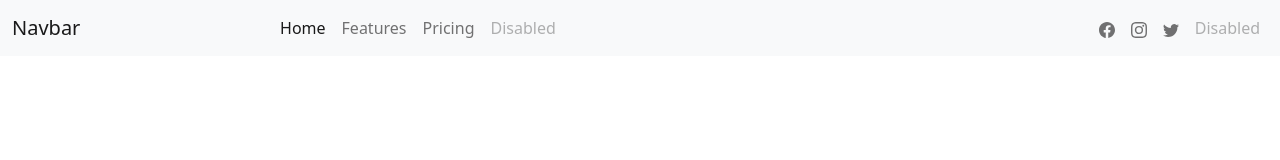
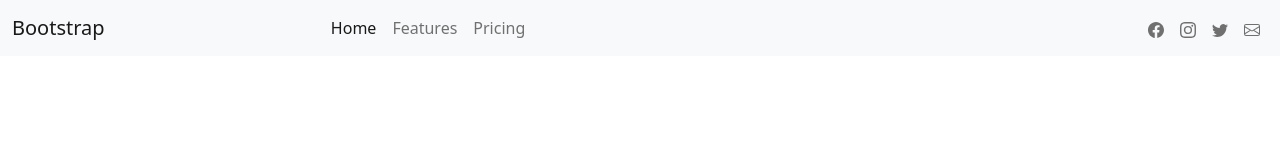
Before and after one commit to Mr-incredible442/bootstrap5-portfolio, a plain HTML site: page index.html in a window 1280 px wide. Drawn offline with nearby package versions, Linux system fonts and the light colour scheme.

Commit message:
Update index.html

```diff
--- a/index.html
+++ b/index.html
@@ -14,7 +14,7 @@
   <body>
     <nav class="navbar navbar-expand-lg bg-light">
       <div class="container-fluid">
-        <a class="navbar-brand" href="#">Navbar</a>
+        <a class="navbar-brand" href="#">Bootstrap</a>
         <button
           class="navbar-toggler"
           type="button"
@@ -39,9 +39,6 @@
             </li>
             <li class="nav-item">
               <a class="nav-link" href="#">Pricing</a>
-            </li>
-            <li class="nav-item">
-              <a class="nav-link disabled">Disabled</a>
             </li>
           </ul>
         </div>
@@ -96,7 +93,19 @@
               ></a>
             </li>
             <li class="nav-item">
-              <a class="nav-link disabled">Disabled</a>
+              <a class="nav-link" href="#"
+                ><svg
+                  xmlns="http://www.w3.org/2000/svg"
+                  width="16"
+                  height="16"
+                  fill="currentColor"
+                  class="bi bi-envelope"
+                  viewBox="0 0 16 16"
+                >
+                  <path
+                    d="M0 4a2 2 0 0 1 2-2h12a2 2 0 0 1 2 2v8a2 2 0 0 1-2 2H2a2 2 0 0 1-2-2V4Zm2-1a1 1 0 0 0-1 1v.217l7 4.2 7-4.2V4a1 1 0 0 0-1-1H2Zm13 2.383-4.708 2.825L15 11.105V5.383Zm-.034 6.876-5.64-3.471L8 9.583l-1.326-.795-5.64 3.47A1 1 0 0 0 2 13h12a1 1 0 0 0 .966-.741ZM1 11.105l4.708-2.897L1 5.383v5.722Z"
+                  /></svg
+              ></a>
             </li>
           </ul>
         </div>
```
